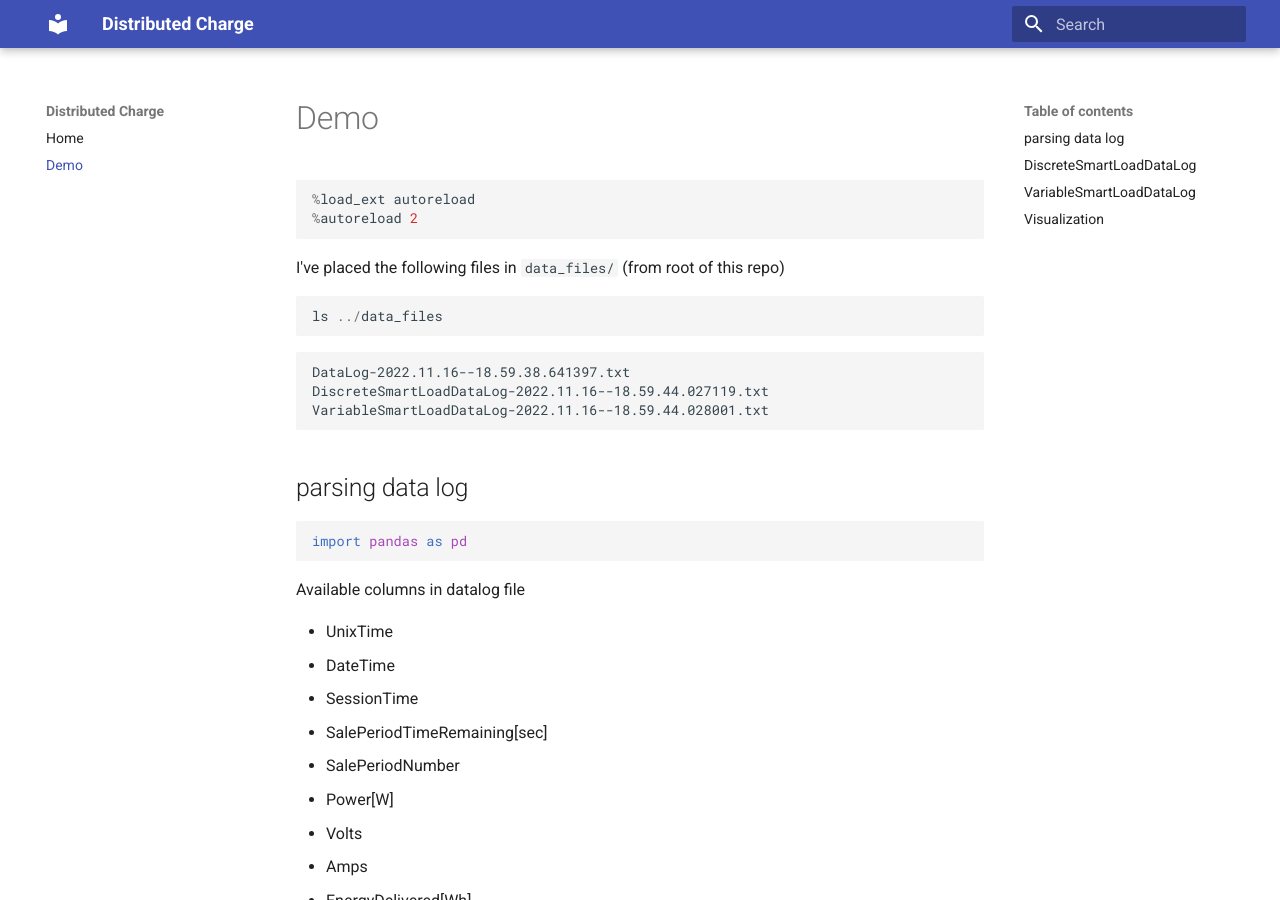
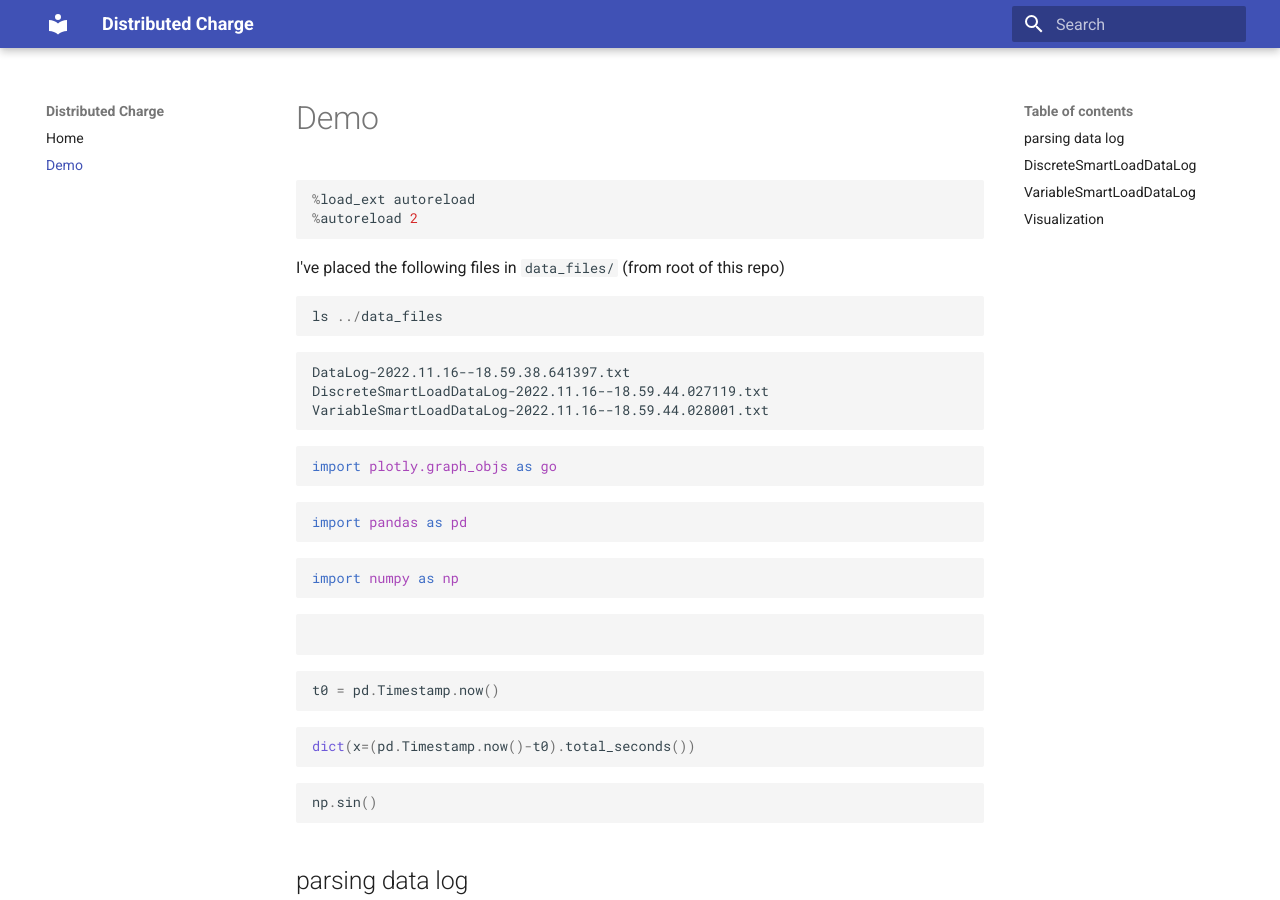
Before and after one commit to DistributedCharge/Dashboard, an MkDocs documentation site: the page built from docs/demo.md, in a window 1280 px wide and 900 px high. Built offline with MkDocs 1.6.1 and Material for MkDocs 9.7.7, drawn with Linux system fonts in a browser that asks for light colours.

````diff
--- a/docs/demo.md
+++ b/docs/demo.md
@@ -15,6 +15,33 @@ DiscreteSmartLoadDataLog-2022.11.16--18.59.44.027119.txt
 VariableSmartLoadDataLog-2022.11.16--18.59.44.028001.txt
 ```
 
+```python
+import plotly.graph_objs as go
+```
+
+```python
+import pandas as pd
+```
+
+```python
+import numpy as np
+```
+
+```python
+
+```
+
+```python
+t0 = pd.Timestamp.now()
+```
+
+```python
+dict(x=(pd.Timestamp.now()-t0).total_seconds())
+```
+
+```python
+np.sin()
+```
 
 ## parsing data log
 
````
Also changed, not shown: WorkLog.md (+1 -0 lines), 2 other files.
